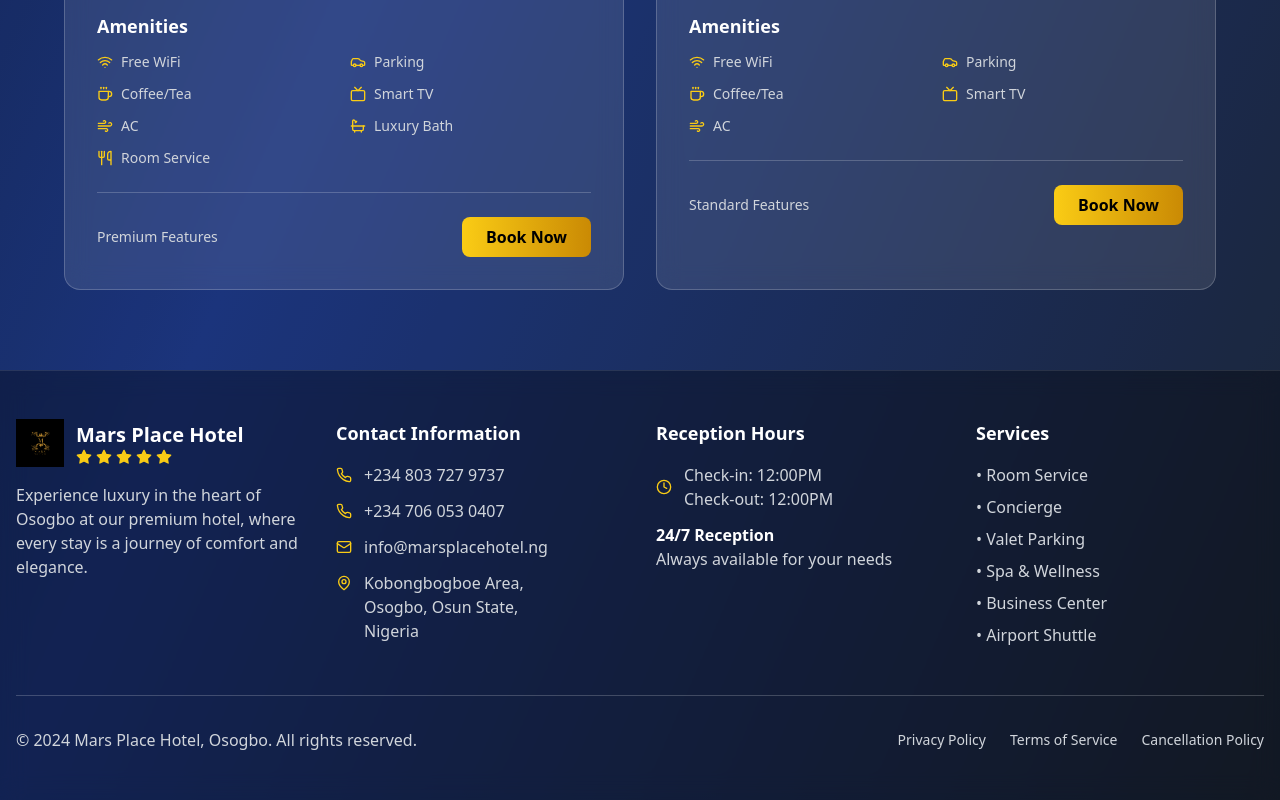
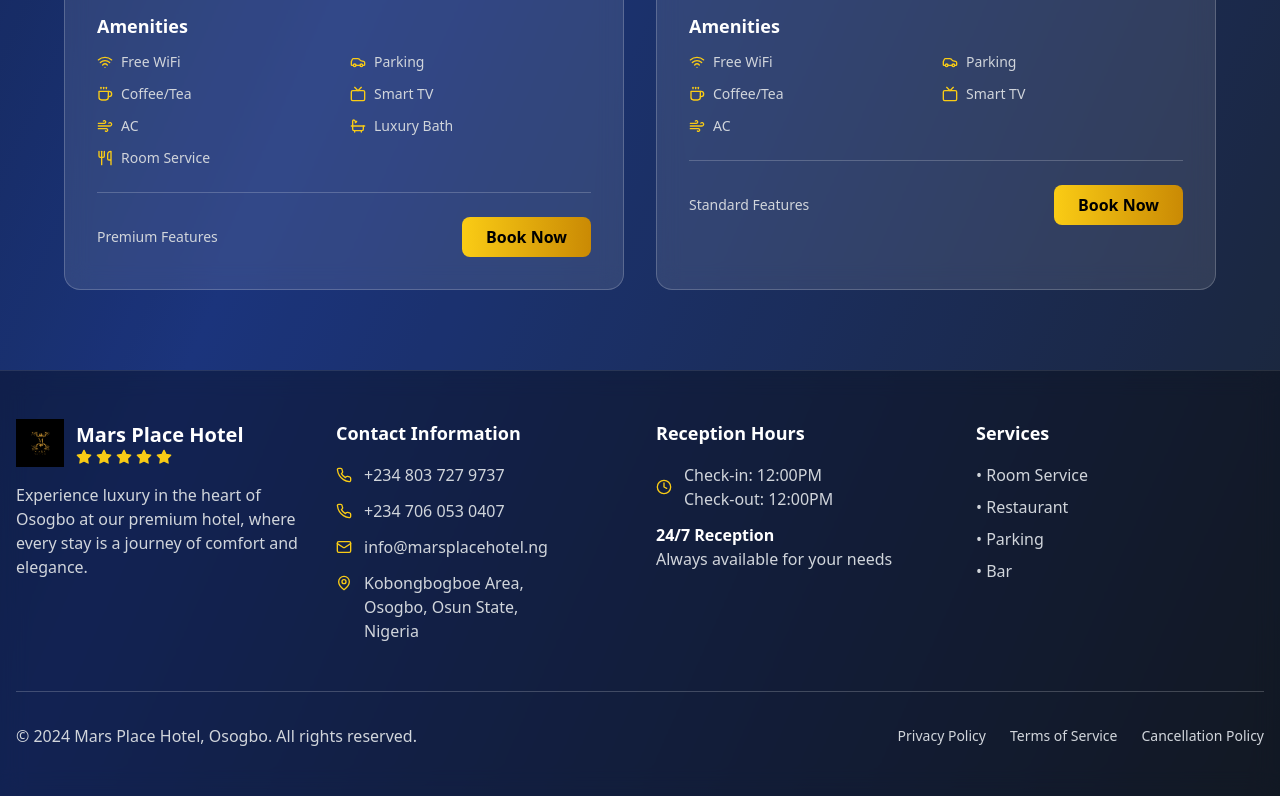
Before and after one commit to Temitayss2/MarsPlaceHotel, a React (Vite) app: page / in a window 1280 px wide. Shown: the part 2134-2934 px from the top of the page. Built offline with nearby package versions, Linux system fonts and the light colour scheme.

Commit message:
Update Footer.tsx

```diff
--- a/src/components/Footer.tsx
+++ b/src/components/Footer.tsx
@@ -80,11 +80,9 @@
             <h4 className="text-lg font-semibold text-white">Services</h4>
             <div className="space-y-2 text-gray-300">
               <div>• Room Service</div>
-              <div>• Concierge</div>
-              <div>• Valet Parking</div>
-              <div>• Spa & Wellness</div>
-              <div>• Business Center</div>
-              <div>• Airport Shuttle</div>
+              <div>• Restaurant</div>
+              <div>• Parking</div>
+              <div>• Bar</div>
             </div>
           </div>
         </div>
```
